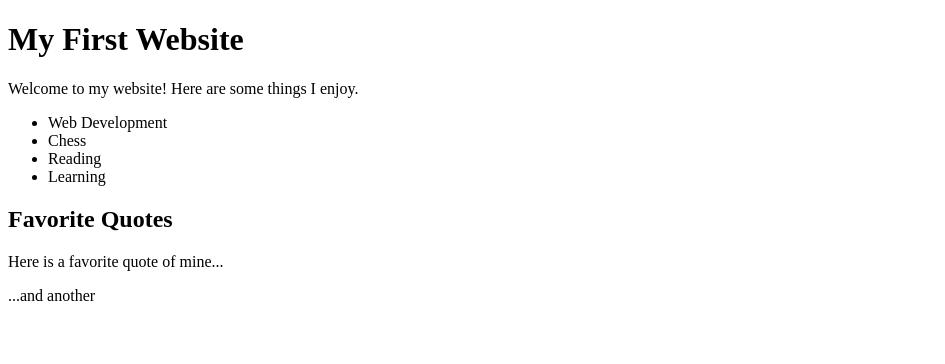
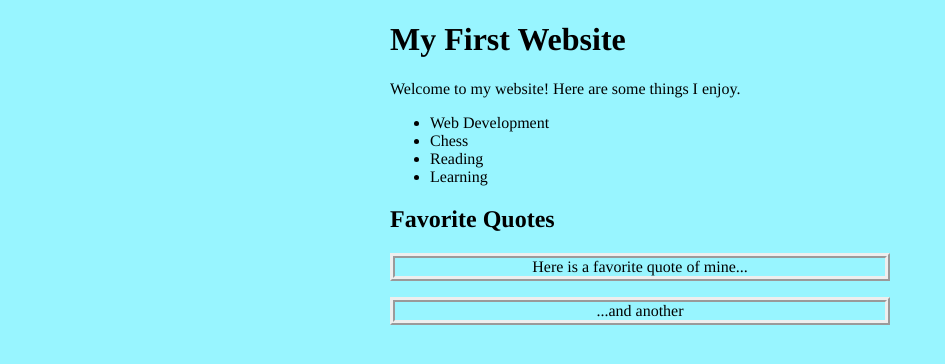
Before and after one commit to jwashb/learning-, a plain HTML site: page index.html in a window 1280 px wide. Shown: the whole page, without its empty margins (0-945 px from the left). Drawn offline with Linux system fonts and the light colour scheme.

Commit message:
Day 13: Assignment

```diff
--- a/css/style.css
+++ b/css/style.css
@@ -1,3 +1,19 @@
 body {
 	background-color: #98F5FF;
+	width: 500px;
+	margin: auto;
+	font-family: times, Arial;
 }
+
+h1,h2 {
+	font-family:, Arial;
+}
+
+
+.quotes {
+	border-width: 5px;
+	border-style: ridge;
+	text-align: center;
+	text-size: 20px;
+
+}
--- a/index.html
+++ b/index.html
@@ -2,11 +2,13 @@
 <html>
 
 	<head>
+		<title> Look At This </title>
 		<meta charset="utf-8" />
-		<link rel="stylesheet" src="css/style.css"/>
+		<link rel="stylesheet" href="css/style.css"/>
 	</head>
 
 	<body>
+	<div>
 	<h1> My First Website </h1>
 	<p>Welcome to my website! Here are some things I enjoy.</p>
 	<ul>
@@ -17,8 +19,9 @@
 	</ul>
 
 	<h2> Favorite Quotes </h2>
-	<p><class = quotes/> Here is a favorite quote of mine... </p>
-	<p><class = quotes/> ...and another</p>
+	<p class="quotes">Here is a favorite quote of mine... </p>
+	<p class="quotes"> ...and another</p>
+</div>
 	</body>
 
 </html>
```
